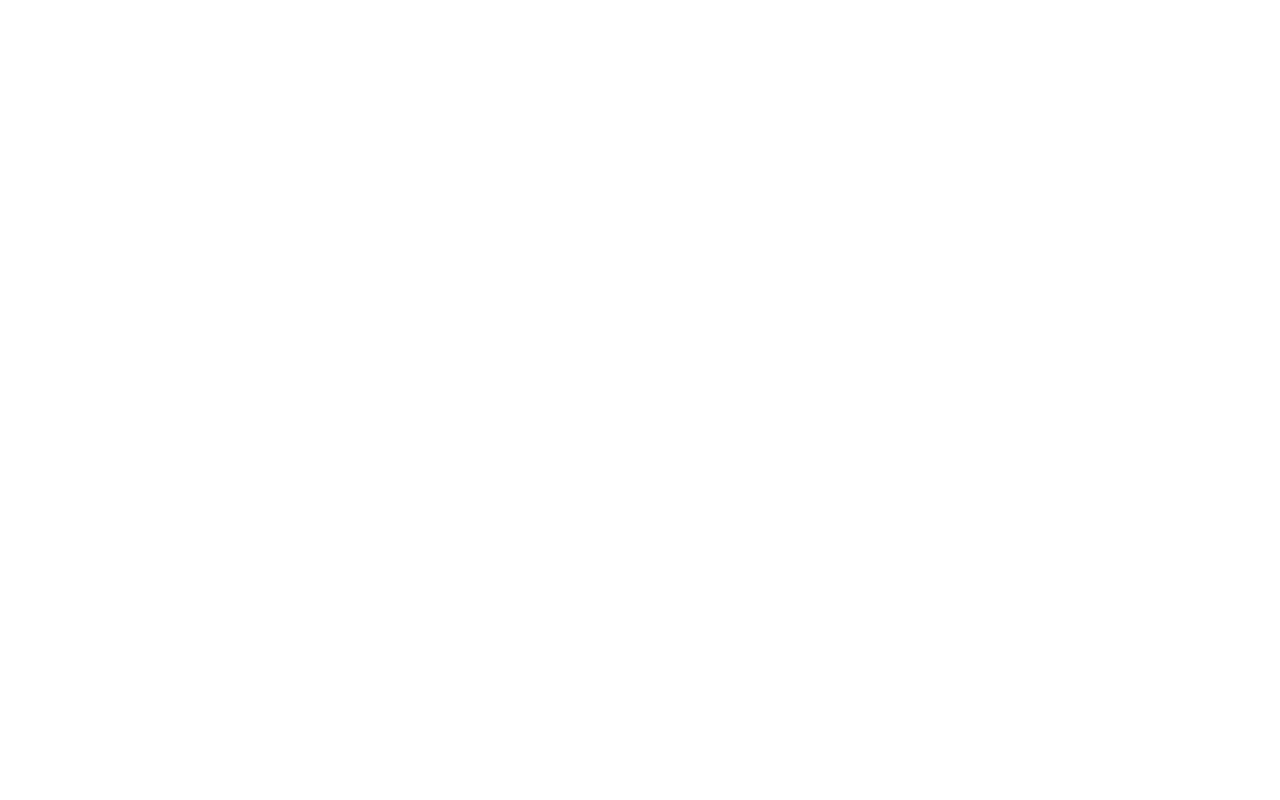
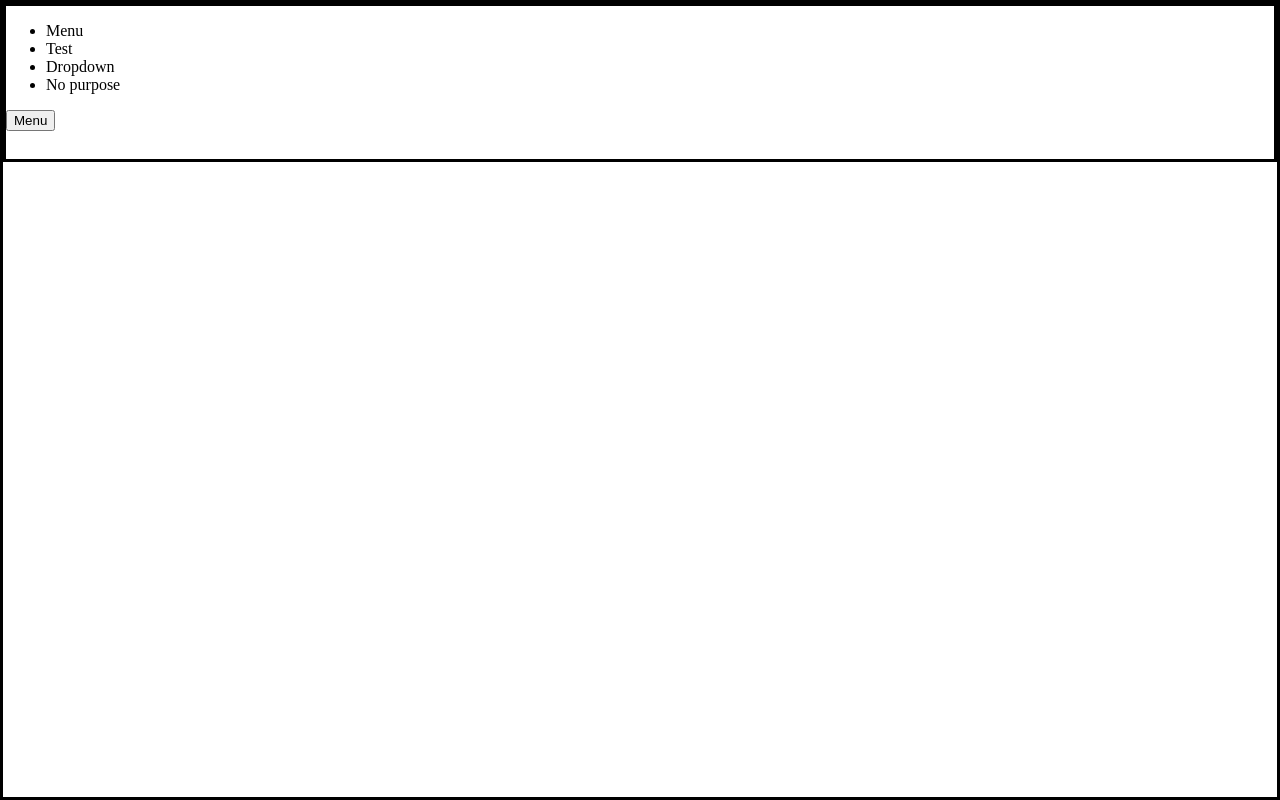
Before and after one commit to Michaelj82/menuandimageslider, a plain HTML site: page index.html in a window 1280 px wide. Drawn offline with Linux system fonts and the light colour scheme.

Commit message:
basic testing on sidebar, dropdown started. After dropdown understod work on image slider.

```diff
--- a/index.html
+++ b/index.html
@@ -9,6 +9,24 @@
     <script src="./script.js" defer></script>
 </head>
 <body>
+    <div id="sidebar">
+        <button onclick="slide()">Exit</button>
+    </div>
+
+
+    <div id="content">
+        <div id="header">
+            <ul>
+                <li>Menu</li>
+                <li>Test</li>
+                <li>Dropdown</li>
+                <li>No purpose</li>
+            </ul>
+
+            <button onclick="slide()">Menu</button>
+        </div>
+
+    </div>
 
 
 </body>
--- a/script.js
+++ b/script.js
@@ -0,0 +1,6 @@
+let sidebar = document.getElementById('sidebar')
+
+
+function slide(){
+    sidebar.classList.toggle('slide');
+}
--- a/style.css
+++ b/style.css
@@ -0,0 +1,51 @@
+html,body{
+    height: 100vh;
+    width: 100vw;
+
+    margin: 0;
+    padding: 0;
+
+    display: flex;
+}
+
+
+#sidebar{
+    color: white;
+    background-color: black;
+
+    position: absolute;
+
+    height: 100%;
+    width: 200px;
+
+    left: -200px;
+
+
+    z-index: 2;
+
+
+    transition: transform 300ms ease-in-out;
+}
+
+.slide{
+    transform: translate(200px);
+}
+
+#content{
+    border: solid;
+
+    flex-grow: 1;
+
+    display: grid;
+    grid-template-columns: repeat(5, 1fr);
+    grid-template-rows: repeat(5, 1fr);
+
+}
+
+#content > #header{
+    border: solid;
+    grid-area: span 1 / span 5;
+    grid-column-start: 0;
+    grid-row-start: 0;
+
+}
```
